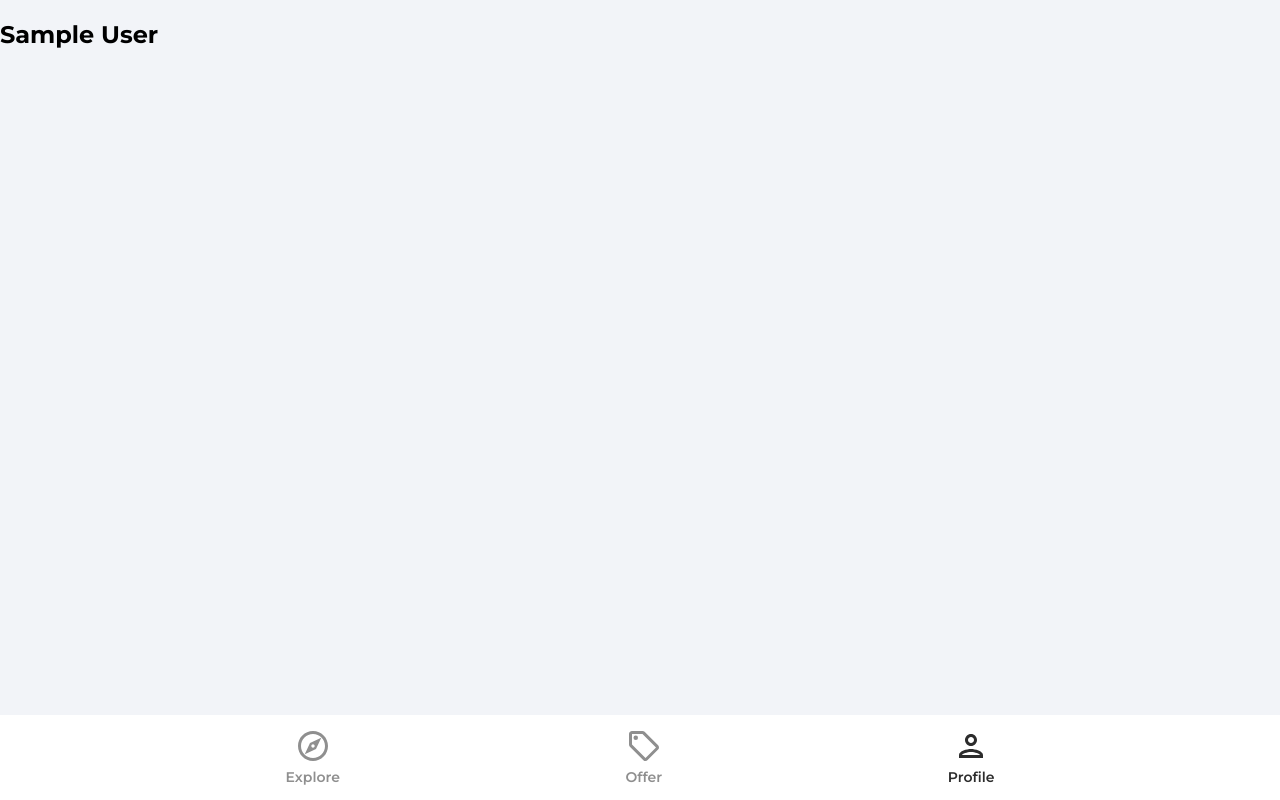
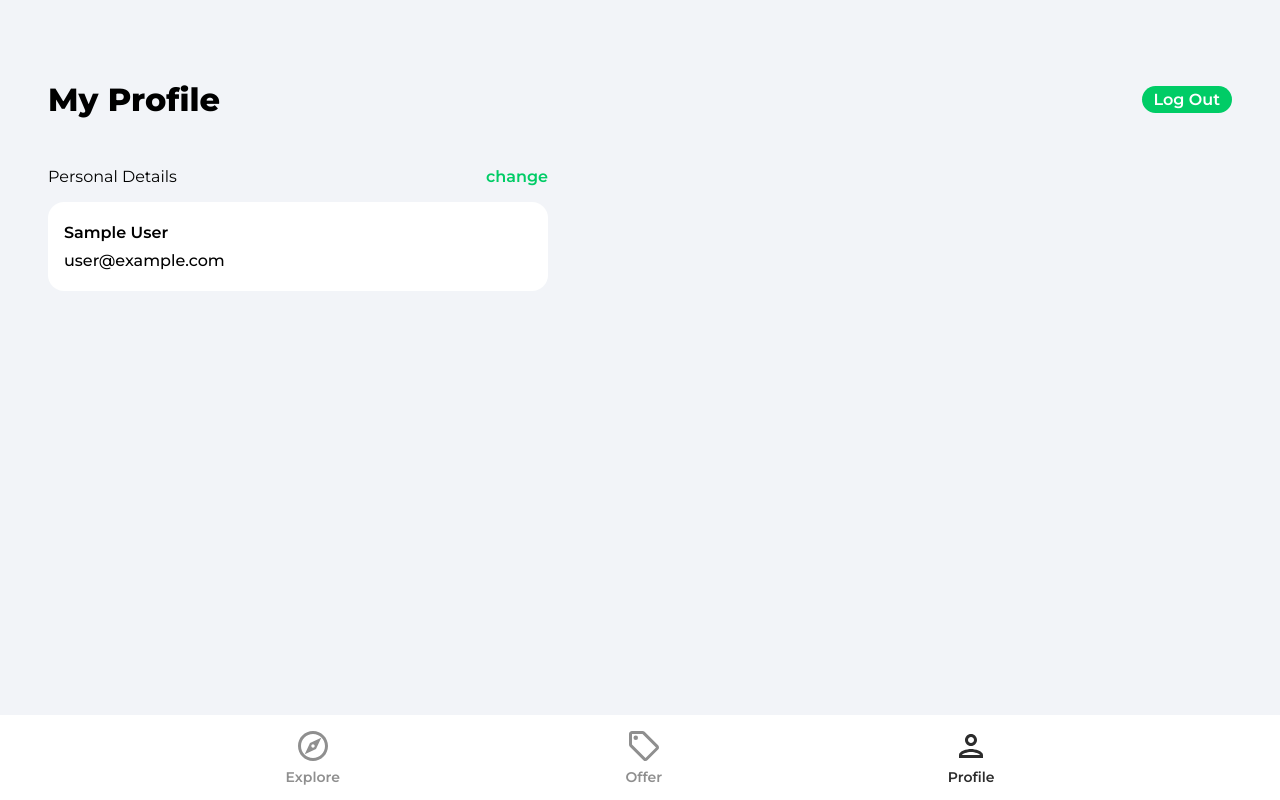
Before and after one commit to Munkiestar/House-Marketplace-Project, a React (Create React App) app: page /profile in a window 1280 px wide. Built offline with nearby package versions, Linux system fonts and the light colour scheme; no server answers; sample sign-in values are in the browser's storage.

Commit message:
add/profile page (#5)
* add: name change and update db

* add: private route and useAuthStatus hook

* Forgot password page - pass reset

* add: Google Auth

```diff
--- a/package.json
+++ b/package.json
@@ -11,6 +11,7 @@
     "react-dom": "^18.2.0",
     "react-router-dom": "^6.3.0",
     "react-scripts": "5.0.1",
+    "react-toastify": "^9.0.7",
     "web-vitals": "^2.1.4"
   },
   "scripts": {
--- a/src/App.js
+++ b/src/App.js
@@ -1,4 +1,7 @@
 import { BrowserRouter as Router, Routes, Route } from "react-router-dom";
+
+import { ToastContainer } from "react-toastify";
+import "react-toastify/dist/ReactToastify.css";
 
 import Explore from "./pages/Explore";
 import ForgotPassword from "./pages/ForgotPassword";
@@ -7,6 +10,7 @@ import Profile from "./pages/Profile";
 import SignIn from "./pages/SignIn";
 import SignUp from "./pages/SignUp";
 import Navbar from "./components/Navbar";
+import PrivateRoute from "./components/PrivateRoute";
 
 function App() {
   return (
@@ -15,14 +19,16 @@ function App() {
         <Routes>
           <Route path="/" element={<Explore />} />
           <Route path="/offers" element={<Offers />} />
-          <Route path="/profile" element={<Profile />} />
+          <Route path="/profile" element={<PrivateRoute />}>
+            <Route path="/profile" element={<Profile />} />
+          </Route>
           <Route path="/sign-in" element={<SignIn />} />
           <Route path="/sign-up" element={<SignUp />} />
           <Route path="/forgot-password" element={<ForgotPassword />} />
         </Routes>
         <Navbar />
       </Router>
-      {/*  Navbar  */}
+      <ToastContainer />
     </>
   );
 }
--- /dev/null
+++ b/src/components/Loader.js
@@ -0,0 +1,11 @@
+import React from "react";
+
+function Loader(props) {
+  return (
+    <div className="loadingSpinnerContainer">
+      <div className="loadingSpinner"></div>
+    </div>
+  );
+}
+
+export default Loader;
--- /dev/null
+++ b/src/components/OAuth.js
@@ -0,0 +1,51 @@
+import { useLocation, useNavigate } from "react-router-dom";
+import { getAuth, signInWithPopup, GoogleAuthProvider } from "firebase/auth";
+import { doc, setDoc, getDoc, serverTimestamp } from "firebase/firestore";
+import { db } from "../firebase.config";
+import { toast } from "react-toastify";
+import googleIcon from "../assets/svg/googleIcon.svg";
+
+function OAuth(props) {
+  const navigate = useNavigate();
+  const location = useLocation();
+
+  const handleGoogleClick = async () => {
+    try {
+      const auth = getAuth();
+
+      const provider = new GoogleAuthProvider();
+      const result = await signInWithPopup(auth, provider);
+      const user = result.user;
+
+      // check for user
+      // reference to that document
+      const docRef = doc(db, "users", user.uid);
+      const docSnap = await getDoc(docRef);
+
+      // if user doesn't exist, create it
+      if (!docSnap.exists()) {
+        await setDoc(doc(db, "users", user.uid), {
+          name: user.displayName,
+          email: user.email,
+          timestamp: serverTimestamp(),
+        });
+      }
+
+      navigate("/");
+    } catch (e) {
+      toast.error("Could not authorize with Google");
+    }
+  };
+
+  return (
+    <div className="socialLogin">
+      <p>Sign {location.pathname === "/sign-up" ? "up" : "in"} with</p>
+
+      <button className="socialIconDiv" onClick={handleGoogleClick}>
+        <img src={googleIcon} alt="google" className="socialIconImg" />
+      </button>
+    </div>
+  );
+}
+
+export default OAuth;
--- /dev/null
+++ b/src/components/PrivateRoute.js
@@ -0,0 +1,13 @@
+import { Navigate, Outlet } from "react-router-dom";
+import useAuthStatus from "../hooks/useAuthStatus";
+import Loader from "./Loader";
+
+function PrivateRoute(props) {
+  const { loggedIn, checkingStatus } = useAuthStatus();
+
+  if (checkingStatus) return <Loader />;
+
+  return loggedIn ? <Outlet /> : <Navigate to="/sign-in" />;
+}
+
+export default PrivateRoute;
--- /dev/null
+++ b/src/hooks/useAuthStatus.js
@@ -0,0 +1,30 @@
+import { useEffect, useState, useRef } from "react";
+import { getAuth, onAuthStateChanged } from "firebase/auth";
+
+function useAuthStatus(props) {
+  const [loggedIn, setLoggedIn] = useState(false);
+  const [checkingStatus, setCheckingStatus] = useState(true);
+  const isMounted = useRef(true);
+
+  useEffect(() => {
+    if (isMounted) {
+      const auth = getAuth();
+      onAuthStateChanged(auth, (user) => {
+        if (user) setLoggedIn(true);
+
+        setCheckingStatus(false);
+      });
+    }
+    return () => (isMounted.current = false);
+  }, [isMounted]);
+
+  return { loggedIn, checkingStatus };
+}
+
+export default useAuthStatus;
+
+// Protected routes in v6
+// https://stackoverflow.com/questions/65505665/protected-route-with-firebase
+
+// Fix memory leak warning
+// https://stackoverflow.com/questions/59780268/cleanup-memory-leaks-on-an-unmounted-component-in-react-hooks
--- a/src/pages/ForgotPassword.js
+++ b/src/pages/ForgotPassword.js
@@ -1,5 +1,57 @@
+import { useState } from "react";
+import { Link } from "react-router-dom";
+import { getAuth, sendPasswordResetEmail } from "firebase/auth";
+import { toast } from "react-toastify";
+import { ReactComponent as ArrowRightIcon } from "../assets/svg/keyboardArrowRightIcon.svg";
+
 function ForgotPassword(props) {
-  return <div>Forgot Password</div>;
+  const [email, setEmail] = useState();
+
+  const handleChange = (e) => setEmail(e.target.value);
+
+  const handleSubmit = async (e) => {
+    e.preventDefault();
+
+    try {
+      const auth = getAuth();
+
+      await sendPasswordResetEmail(auth, email);
+      toast.success("Email was sent");
+    } catch (rr) {
+      toast.error("Could not send reset email");
+    }
+  };
+
+  return (
+    <div className="pageContainer">
+      <header>
+        <p className="pageHeader">Forgot Password</p>
+      </header>
+
+      <main>
+        <form onSubmit={handleSubmit}>
+          <input
+            type="email"
+            name="email"
+            className="emailInput"
+            placeholder="Email"
+            value={email}
+            onChange={handleChange}
+          />
+          <Link to="/sign-in" className="forgotPasswordLink">
+            Sign In
+          </Link>
+
+          <div className="signInBar">
+            <div className="signInText">Send Reset Link</div>
+            <button className="signInButton">
+              <ArrowRightIcon fill="#fff" width="34px" height="34px" />
+            </button>
+          </div>
+        </form>
+      </main>
+    </div>
+  );
 }
 
 export default ForgotPassword;
--- a/src/pages/Profile.js
+++ b/src/pages/Profile.js
@@ -1,19 +1,103 @@
-import { getAuth } from "firebase/auth";
-import { useEffect, useState } from "react";
+import { getAuth, updateProfile } from "firebase/auth";
+import { useState } from "react";
+import { updateDoc, doc } from "firebase/firestore";
+import { db } from "../firebase.config";
+import { toast } from "react-toastify";
+import { useNavigate, Link } from "react-router-dom";
 
 function Profile(props) {
-  const [user, setUser] = useState([]);
   const auth = getAuth();
+  const navigate = useNavigate();
 
-  useEffect(() => {
-    setUser(auth.currentUser);
-    console.log("auth", auth.currentUser);
-  }, []);
+  const [changeDetails, setChangeDetails] = useState(false);
 
-  return user ? (
-    <h2>{user.displayName}</h2>
-  ) : (
-    <h2>There is no user logged in</h2>
+  const [formData, setFormData] = useState({
+    name: auth.currentUser.displayName,
+    email: auth.currentUser.email,
+  });
+
+  const { name, email } = formData;
+
+  // log out, sigh out
+  const handleOnLogout = () => {
+    auth.signOut();
+    navigate("/");
+  };
+
+  const handleSubmit = async () => {
+    try {
+      if (auth.currentUser.displayName !== name) {
+        // update display name in fb
+        await updateProfile(auth.currentUser, {
+          displayName: name,
+        });
+
+        // update in firestore
+        const userRef = doc(db, "users", auth.currentUser.uid);
+        await updateDoc(userRef, {
+          name: name,
+        });
+      }
+    } catch (e) {
+      toast.error("Could not update profile details");
+    }
+  };
+
+  const handleFormChange = (e) => {
+    setFormData((prevState) => ({
+      ...prevState,
+      [e.target.name]: e.target.value,
+    }));
+  };
+
+  return (
+    <div className="profile">
+      <header className="profileHeader">
+        <p className="pageHeader">My Profile</p>
+        <button type="button" className="logOut" onClick={handleOnLogout}>
+          Log Out
+        </button>
+      </header>
+
+      <main>
+        <div className="profileDetailsHeader">
+          <p className="profileDetailsText">Personal Details</p>
+          <p
+            className="changePersonalDetails"
+            onClick={() => {
+              changeDetails && handleSubmit();
+              setChangeDetails(!changeDetails);
+            }}
+          >
+            {changeDetails ? "done" : "change"}
+          </p>
+        </div>
+
+        <div className="profileCard">
+          <form>
+            <input
+              type="text"
+              id="name"
+              name="name"
+              className={!changeDetails ? "profileName" : "profileNameActive"}
+              disabled={!changeDetails}
+              value={name}
+              onChange={handleFormChange}
+            />
+
+            <input
+              type="text"
+              id="email"
+              name="email"
+              className={!changeDetails ? "profileEmail" : "profileEmailActive"}
+              disabled={!changeDetails}
+              value={email}
+              onChange={handleFormChange}
+            />
+          </form>
+        </div>
+      </main>
+    </div>
   );
 }
 
--- a/src/pages/SignIn.js
+++ b/src/pages/SignIn.js
@@ -1,8 +1,10 @@
 import { useState } from "react";
 import { Link, useNavigate } from "react-router-dom";
+import { toast } from "react-toastify";
 import { getAuth, signInWithEmailAndPassword } from "firebase/auth";
 import { ReactComponent as ArrowRightIcon } from "../assets/svg/keyboardArrowRightIcon.svg";
 import visibilityIcon from "../assets/svg/visibilityIcon.svg";
+import OAuth from "../components/OAuth";
 
 function SignIn(props) {
   const [showPass, setShowPass] = useState(false);
@@ -35,7 +37,7 @@ function SignIn(props) {
         navigate("/");
       }
     } catch (err) {
-      console.log("Error: ", err);
+      toast.error("Bad User Credentials");
     }
   };
 
@@ -88,6 +90,7 @@ function SignIn(props) {
       </form>
 
       {/*  Google OAuth  */}
+      <OAuth />
 
       <Link to="/sign-up" className="registerLink">
         Sign Up
--- a/src/pages/SignUp.js
+++ b/src/pages/SignUp.js
@@ -1,7 +1,9 @@
 import { useState } from "react";
 import { Link, useNavigate } from "react-router-dom";
+import { toast } from "react-toastify";
 import { ReactComponent as ArrowRightIcon } from "../assets/svg/keyboardArrowRightIcon.svg";
 import visibilityIcon from "../assets/svg/visibilityIcon.svg";
+import OAuth from "../components/OAuth";
 import {
   getAuth,
   createUserWithEmailAndPassword,
@@ -59,7 +61,7 @@ function SignUp(props) {
       // redirecting
       navigate("/");
     } catch (err) {
-      console.log("Error: ", err);
+      toast.error("Something went wrong with registration!");
     }
   };
 
@@ -122,6 +124,7 @@ function SignUp(props) {
       </form>
 
       {/*  Google OAuth  */}
+      <OAuth />
 
       <Link to="/sign-in" className="registerLink">
         Sign In
```
Also changed, not shown: 2 other files (tests, documents, lock files or other folders).
